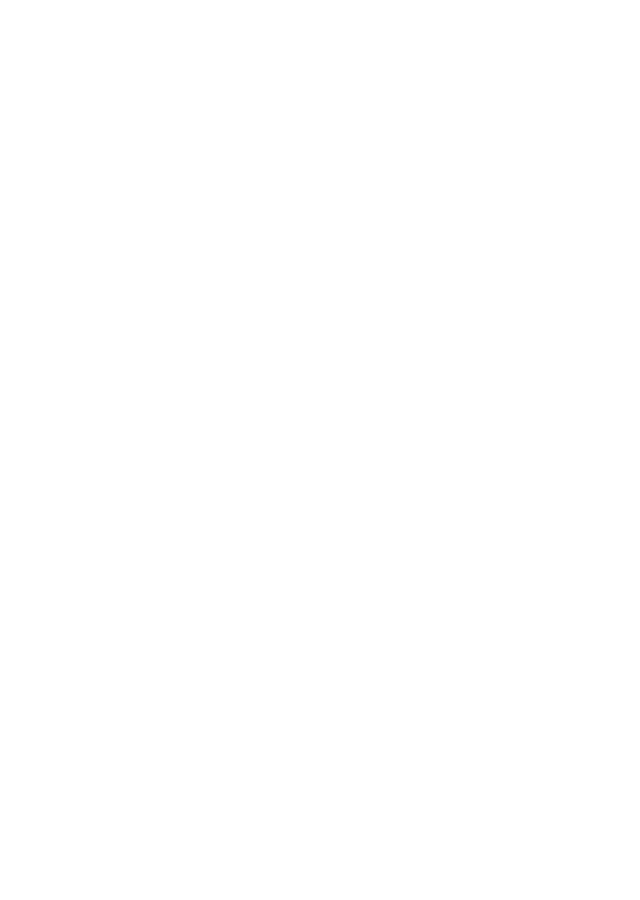
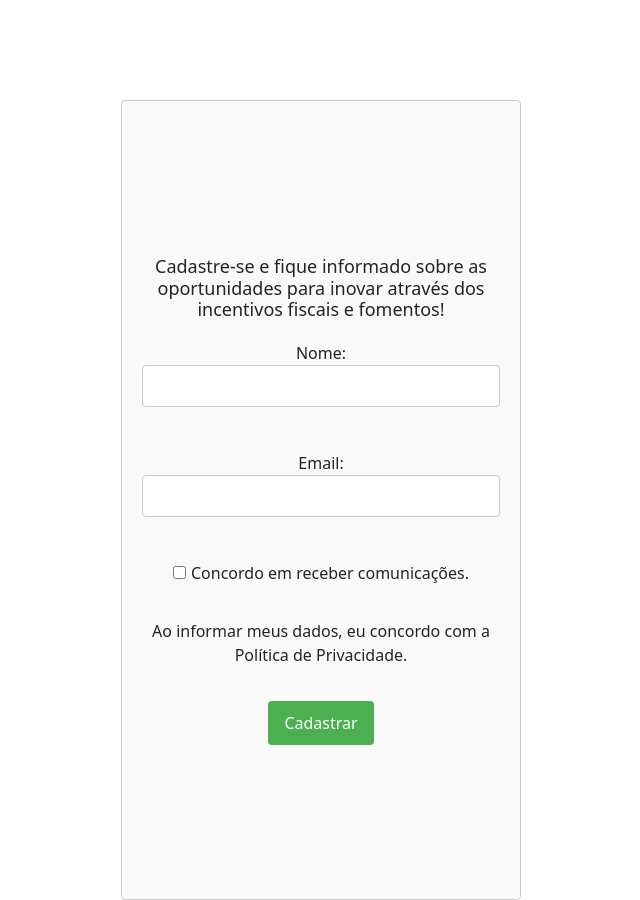
Before and after one commit to Marcos-Gabriell/Projeto-web-react, a React (Create React App) app: page / in a window 1280 px wide. Shown: the part 4816-5716 px from the top of the page, without its empty margins (319-959 px from the left). Before the commit the page ends 4916 px from the top, so only its background shows below. Built offline with nearby package versions, Linux system fonts and the light colour scheme.

Commit message:
implementando cadastro de email

```diff
--- a/src/Home.js
+++ b/src/Home.js
@@ -8,6 +8,7 @@ import MySection4 from './MySection4';
 import MySection5 from './MySection5';
 import SeparatorLine from './SeparatorLine';
 import MyBlog from './MyBlog';
+import MyCadastro from './MyCadastro';
 
 
 const Home = () => {
@@ -22,6 +23,7 @@ const Home = () => {
       <MySection5 />
       <SeparatorLine />
       <MyBlog />
+      <MyCadastro />
       {/* Restante do conteúdo da página Home */}
     </div>
   );
--- a/src/MyBlog.css
+++ b/src/MyBlog.css
@@ -2,6 +2,7 @@
     display: flex;
     flex-wrap: wrap;
     justify-content: space-between;
+
   }
 
   .blog-card {
--- /dev/null
+++ b/src/MyCadastro.css
@@ -0,0 +1,53 @@
+.form-container {
+    width: 400px;
+    margin: 0 auto;
+    padding: 20px;
+    background-color: #f9f9f9;
+    border: 1px solid #ccc;
+    border-radius: 4px;
+    display: flex;
+    flex-direction: column;
+    align-items: center;
+    justify-content: center;
+    height: 100vh;
+    text-align: center; /* Alinha o texto ao centro */
+  }
+
+
+
+  h2 {
+    font-size: 18px;
+    margin-bottom: 20px;
+  }
+
+  label {
+    display: block;
+    margin-bottom: 10px;
+  }
+
+  input[type="text"],
+  input[type="email"] {
+    width: 100%;
+    padding: 8px;
+    border: 1px solid #ccc;
+    border-radius: 4px;
+    box-sizing: border-box;
+    margin-bottom: 10px;
+  }
+
+  input[type="checkbox"] {
+    margin-right: 5px;
+  }
+
+  button[type="submit"] {
+    background-color: #4caf50;
+    color: white;
+    padding: 10px 16px;
+    border: none;
+    border-radius: 4px;
+    cursor: pointer;
+  }
+
+  button[type="submit"]:hover {
+    background-color: #45a049;
+  }
--- /dev/null
+++ b/src/MyCadastro.js
@@ -0,0 +1,61 @@
+import React, { useState } from 'react';
+import './MyCadastro.css';
+
+const MyCadastro = () => {
+  const [nome, setNome] = useState('');
+  const [email, setEmail] = useState('');
+  const [concordo, setConcordo] = useState(false);
+
+  const handleNomeChange = (event) => {
+    setNome(event.target.value);
+  };
+
+  const handleEmailChange = (event) => {
+    setEmail(event.target.value);
+  };
+
+  const handleConcordoChange = (event) => {
+    setConcordo(event.target.checked);
+  };
+
+  const handleSubmit = (event) => {
+    event.preventDefault();
+
+    // Aqui você pode implementar a lógica para enviar os dados para o servidor ou fazer outras ações necessárias
+
+    // Resetar os campos após o cadastro
+    setNome('');
+    setEmail('');
+    setConcordo(false);
+  };
+
+  return (
+    <div className="form-container">
+      <h2>Cadastre-se e fique informado sobre as oportunidades para inovar através dos incentivos fiscais e fomentos!</h2>
+      <form onSubmit={handleSubmit}>
+        <label>
+          Nome:
+          <input type="text" value={nome} onChange={handleNomeChange} />
+        </label>
+        <br />
+        <label>
+          Email:
+          <input type="email" value={email} onChange={handleEmailChange} />
+        </label>
+        <br />
+        <label>
+          <input type="checkbox" checked={concordo} onChange={handleConcordoChange} />
+          Concordo em receber comunicações.
+        </label>
+        <br />
+        <label>
+          Ao informar meus dados, eu concordo com a Política de Privacidade.
+        </label>
+        <br />
+        <button type="submit">Cadastrar</button>
+      </form>
+    </div>
+  );
+};
+
+export default MyCadastro;
```
Also changed, not shown: src/img/blog1.png.
